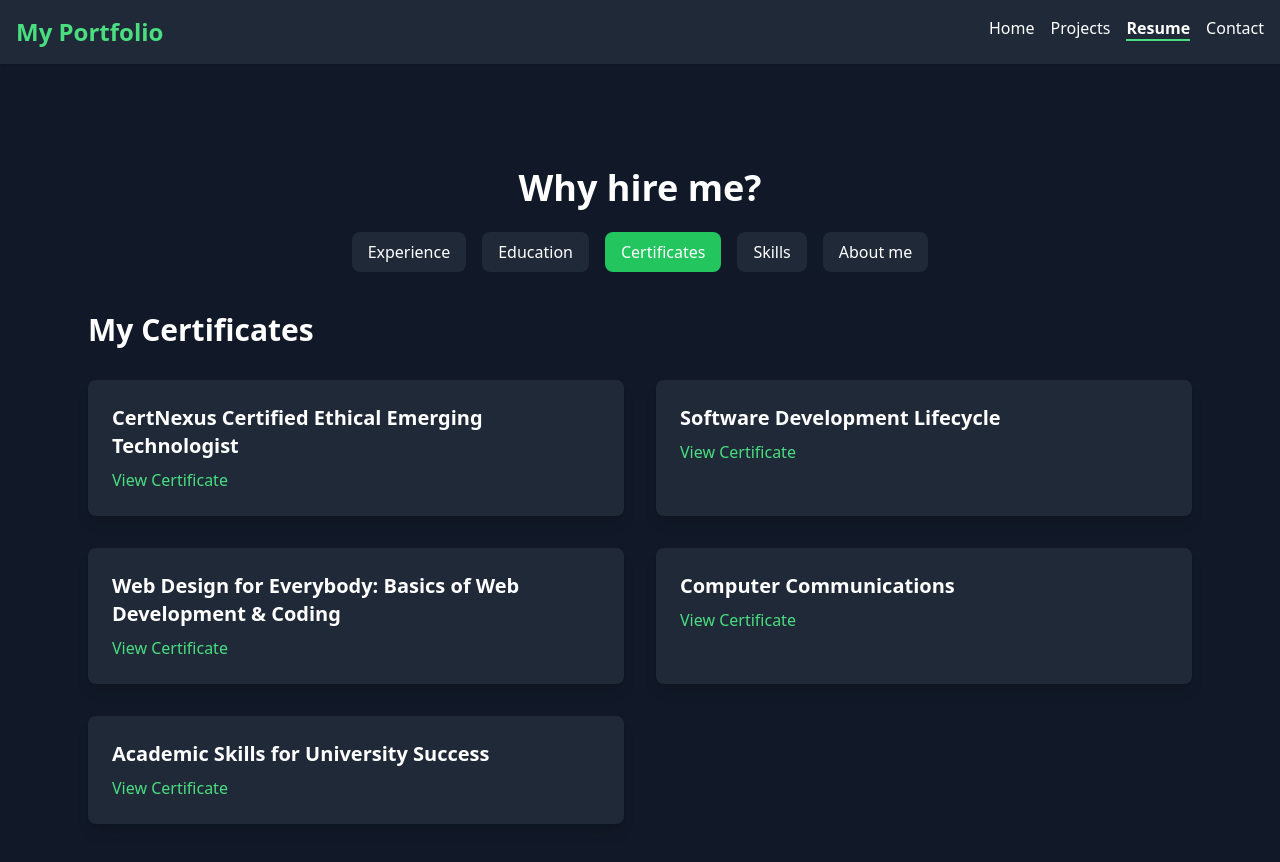
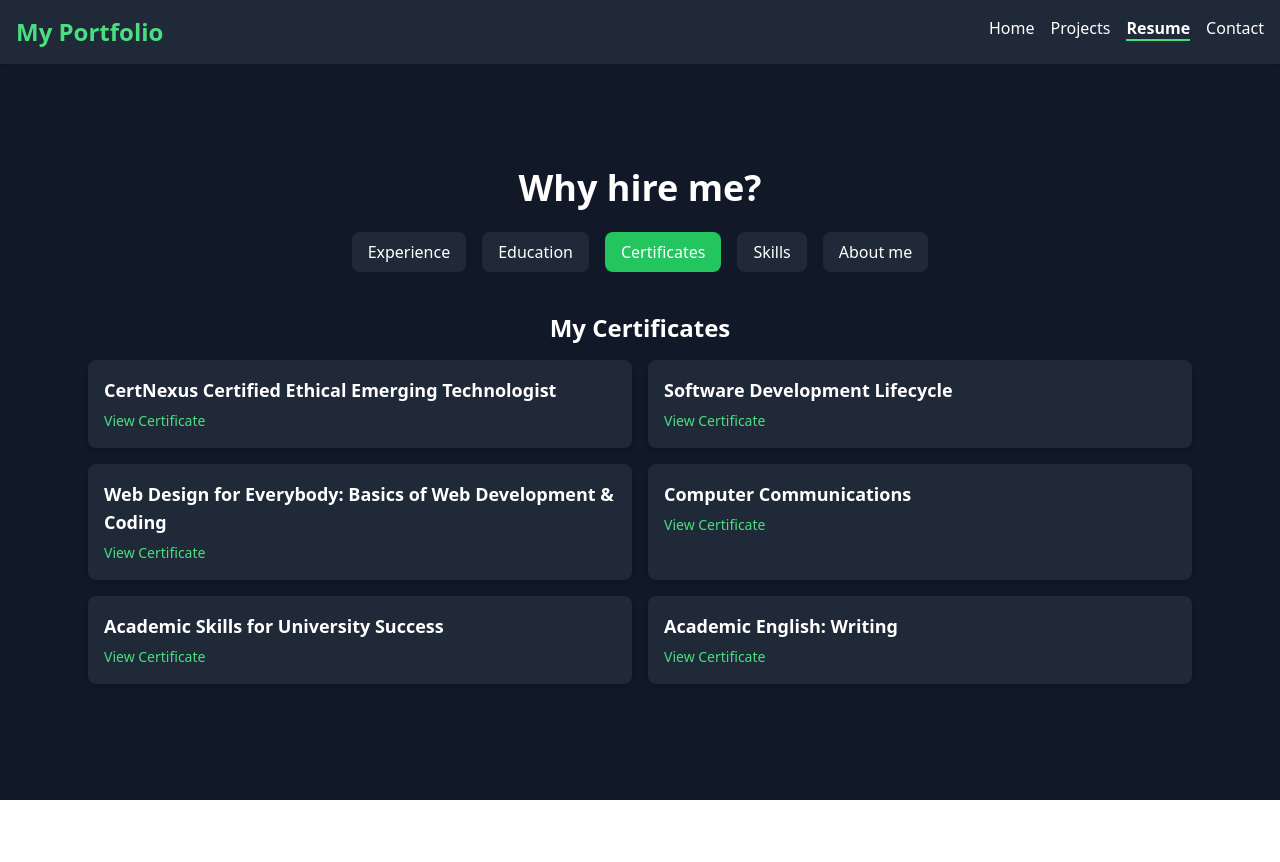
Before and after one commit to Vinhhieu653/Portfolio, a React (Vite) app: page /resume in a window 1280 px wide. Both pictures are taken after a click on the button "Certificates". Shown: the top 862 px of the page. After the commit the page ends 800 px from the top, so only its background shows below. Built offline with nearby package versions, Linux system fonts and the light colour scheme.

Commit message:
update layout Resume

```diff
--- a/src/components/Header.jsx
+++ b/src/components/Header.jsx
@@ -7,7 +7,7 @@ function Header() {
     return (
         <header className="bg-gray-800 p-4 shadow">
             <nav className="flex justify-between">
-                <h1 className="text-2xl font-bold text-green-400">My Portfolio</h1> {/* Đổi màu tiêu đề */}
+                <Link to='/'>   <h1 className="text-2xl font-bold text-green-400">My Portfolio</h1></Link> {/* Đổi màu tiêu đề */}
                 <ul className="flex space-x-4">
                     <li>
                         <Link
--- a/src/components/Resume.jsx
+++ b/src/components/Resume.jsx
@@ -65,43 +65,37 @@ function Resume() {
 
             {activeSection === 'Certificates' && (
                 <div>
-                    <h2 className="text-xl sm:text-3xl font-semibold mb-6 sm:mb-8">My Certificates</h2>
-                    <div className="grid grid-cols-1 sm:grid-cols-2 lg:grid-cols-2 gap-4 sm:gap-8">
-                        <div className="bg-gray-800 p-4 sm:p-6 rounded-lg shadow-lg hover:bg-gray-700 transition duration-300">
-                            <h3 className="text-lg sm:text-xl font-bold mb-2">CertNexus Certified Ethical Emerging Technologist</h3>
-                            <a href="https://coursera.org/share/ae2a460404cf3da176ac093de85ec85a" className="text-green-400 hover:underline text-sm sm:text-base" target="_blank" rel="noopener noreferrer">View Certificate</a>
-                        </div>
-                        <div className="bg-gray-800 p-4 sm:p-6 rounded-lg shadow-lg hover:bg-gray-700 transition duration-300">
-                            <h3 className="text-lg sm:text-xl font-bold mb-2">Software Development Lifecycle</h3>
-                            <a href="https://coursera.org/share/d8a617aba9b3544ee305da140cef6c17" className="text-green-400 hover:underline text-sm sm:text-base" target="_blank" rel="noopener noreferrer">View Certificate</a>
-                        </div>
-                        <div className="bg-gray-800 p-4 sm:p-6 rounded-lg shadow-lg hover:bg-gray-700 transition duration-300">
-                            <h3 className="text-lg sm:text-xl font-bold mb-2">Web Design for Everybody: Basics of Web Development & Coding</h3>
-                            <a href="https://coursera.org/share/afa715fd77d3bd55630fc347a4d5ca9c" className="text-green-400 hover:underline text-sm sm:text-base" target="_blank" rel="noopener noreferrer">View Certificate</a>
-                        </div>
-                        <div className="bg-gray-800 p-4 sm:p-6 rounded-lg shadow-lg hover:bg-gray-700 transition duration-300">
-                            <h3 className="text-lg sm:text-xl font-bold mb-2">Computer Communications</h3>
-                            <a href="https://coursera.org/share/70dc5d1130e2f9e3976b0e596dd99078" className="text-green-400 hover:underline text-sm sm:text-base" target="_blank" rel="noopener noreferrer">View Certificate</a>
-                        </div>
-                        <div className="bg-gray-800 p-4 sm:p-6 rounded-lg shadow-lg hover:bg-gray-700 transition duration-300">
-                            <h3 className="text-lg sm:text-xl font-bold mb-2">Academic Skills for University Success</h3>
-                            <a href="https://coursera.org/share/970a02ca7244a08c224b20a3e7118750" className="text-green-400 hover:underline text-sm sm:text-base" target="_blank" rel="noopener noreferrer">View Certificate</a>
-                        </div>
+                    <h2 className="text-lg sm:text-2xl font-semibold text-white mb-4 text-center">My Certificates</h2>
+                    <div className="grid grid-cols-1 sm:grid-cols-2 gap-4">
+                        {[
+                            { name: "CertNexus Certified Ethical Emerging Technologist", link: "https://coursera.org/share/ae2a460404cf3da176ac093de85ec85a" },
+                            { name: "Software Development Lifecycle", link: "https://coursera.org/share/d8a617aba9b3544ee305da140cef6c17" },
+                            { name: "Web Design for Everybody: Basics of Web Development & Coding", link: "https://coursera.org/share/afa715fd77d3bd55630fc347a4d5ca9c" },
+                            { name: "Computer Communications", link: "https://coursera.org/share/70dc5d1130e2f9e3976b0e596dd99078" },
+                            { name: "Academic Skills for University Success", link: "https://coursera.org/share/970a02ca7244a08c224b20a3e7118750" },
+                            { name: "Academic English: Writing", link: "https://coursera.org/share/ee50dde0a3b0c6b034042350e441af68" }
+                        ].map((cert) => (
+                            <div key={cert.name} className="bg-gray-800 p-3 sm:p-4 rounded-lg shadow-md hover:bg-gray-700 transition duration-300">
+                                <h3 className="text-base sm:text-lg font-semibold text-white mb-1">{cert.name}</h3>
+                                <a href={cert.link} className="text-green-400 hover:underline text-xs sm:text-sm" target="_blank" rel="noopener noreferrer">View Certificate</a>
+                            </div>
+                        ))}
                     </div>
                 </div>
+
             )}
 
             {activeSection === 'Skills' && (
                 <div>
-                    <h2 className="text-xl sm:text-3xl font-semibold mb-4">My Skills</h2>
-                    <div className="grid grid-cols-1 sm:grid-cols-2 gap-3 sm:gap-4">
+                    <h2 className="text-lg sm:text-2xl font-semibold text-white mb-4 text-center">My Skills</h2>
+                    <div className="grid grid-cols-2 sm:grid-cols-3 md:grid-cols-4 gap-3">
                         {[
                             { src: 'https://cdn.jsdelivr.net/gh/devicons/devicon/icons/html5/html5-original.svg', name: 'HTML' },
                             { src: 'https://cdn.jsdelivr.net/gh/devicons/devicon/icons/css3/css3-original.svg', name: 'CSS' },
                             { src: 'https://cdn.jsdelivr.net/gh/devicons/devicon/icons/javascript/javascript-original.svg', name: 'JavaScript' },
                             { src: 'https://cdn.jsdelivr.net/gh/devicons/devicon/icons/react/react-original.svg', name: 'ReactJS' },
-                            { src: 'https://cdn.jsdelivr.net/gh/devicons/devicon/icons/nodejs/nodejs-original.svg', name: 'Node JS' },
-                            { src: 'https://cdn.jsdelivr.net/gh/devicons/devicon/icons/express/express-original.svg', name: 'Express JS' },
+                            { src: 'https://cdn.jsdelivr.net/gh/devicons/devicon/icons/nodejs/nodejs-original.svg', name: 'Node.js' },
+                            { src: 'https://cdn.jsdelivr.net/gh/devicons/devicon/icons/express/express-original.svg', name: 'Express.js' },
                             { src: 'https://cdn.jsdelivr.net/gh/devicons/devicon/icons/mongodb/mongodb-original.svg', name: 'MongoDB' },
                             { src: 'https://cdn.jsdelivr.net/gh/devicons/devicon/icons/mysql/mysql-original.svg', name: 'MySQL' },
                             { src: 'https://cdn.jsdelivr.net/gh/devicons/devicon/icons/git/git-original.svg', name: 'Git' },
@@ -110,16 +104,21 @@ function Resume() {
                             { src: 'https://cdn.jsdelivr.net/gh/devicons/devicon/icons/tailwindcss/tailwindcss-original.svg', name: 'Tailwind CSS' },
                             { src: 'https://cdn.jsdelivr.net/gh/devicons/devicon/icons/materialui/materialui-original.svg', name: 'MUI' },
                             { src: 'https://cdn.jsdelivr.net/gh/devicons/devicon/icons/sass/sass-original.svg', name: 'SCSS' },
-                            { src: 'https://cdn.jsdelivr.net/gh/devicons/devicon/icons/java/java-original.svg', name: 'Java (basic)' },
-                            { src: 'https://cdn.jsdelivr.net/gh/devicons/devicon/icons/java/java-original.svg', name: 'JSP/Servlet (basic)' },
+                            { src: 'https://cdn.jsdelivr.net/gh/devicons/devicon/icons/java/java-original.svg', name: 'Java' },
+                            { src: 'https://cdn.jsdelivr.net/gh/devicons/devicon/icons/java/java-original.svg', name: 'JSP/Servlet' },
+                            { src: 'https://cdn.jsdelivr.net/gh/devicons/devicon/icons/postgresql/postgresql-original.svg', name: 'PostgreSQL' },
+                            { src: 'https://nestjs.com/img/logo-small.svg', name: 'NestJS' },
+                            { src: 'https://cdn.jsdelivr.net/gh/devicons/devicon/icons/nextjs/nextjs-original.svg', name: 'Next.js' },
+                            { src: 'https://cdn.jsdelivr.net/gh/devicons/devicon/icons/swagger/swagger-original.svg', name: 'Swagger' }
                         ].map((skill) => (
-                            <div key={skill.name} className="flex items-center">
-                                <img src={skill.src} alt={skill.name} className="w-8 h-8 sm:w-10 sm:h-10 mr-2" />
-                                <span className="text-white text-sm sm:text-base">{skill.name}</span>
+                            <div key={skill.name} className="flex flex-col items-center">
+                                <img src={skill.src} alt={skill.name} className="w-8 h-8 sm:w-10 sm:h-10 mb-1" />
+                                <span className="text-white text-xs sm:text-sm">{skill.name}</span>
                             </div>
                         ))}
                     </div>
                 </div>
+
             )}
 
             {activeSection === 'About me' && (
```
